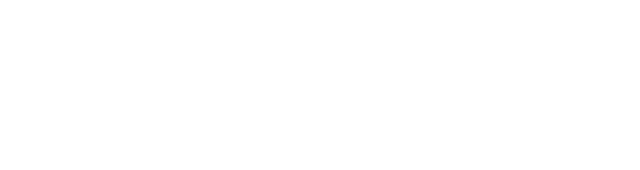
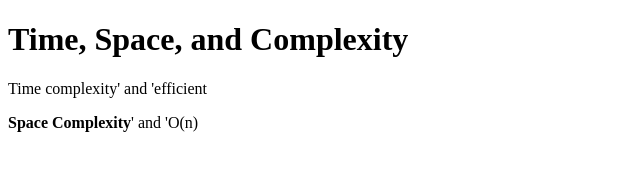
Before and after one commit to acciojob/time-and-space-complexity-Singhvinay91, a website: page main.html in a window 1280 px wide. Shown: the whole page, without its empty margins (0-640 px from the left). Drawn offline with Linux system fonts and the light colour scheme.

Commit message:
created a submission

```diff
--- a/main.html
+++ b/main.html
@@ -7,6 +7,9 @@
 </head>
 
 <body>
+	<h1>Time, Space, and Complexity</h1>
+	<p>Time complexity' and 'efficient</p>
+	<p><b>Space Complexity</b>' and 'O(n)</p>
 	<!-- the entire body must be written by student -->
     <script type="text/javascript" src="./script.js">
 </script>
```
